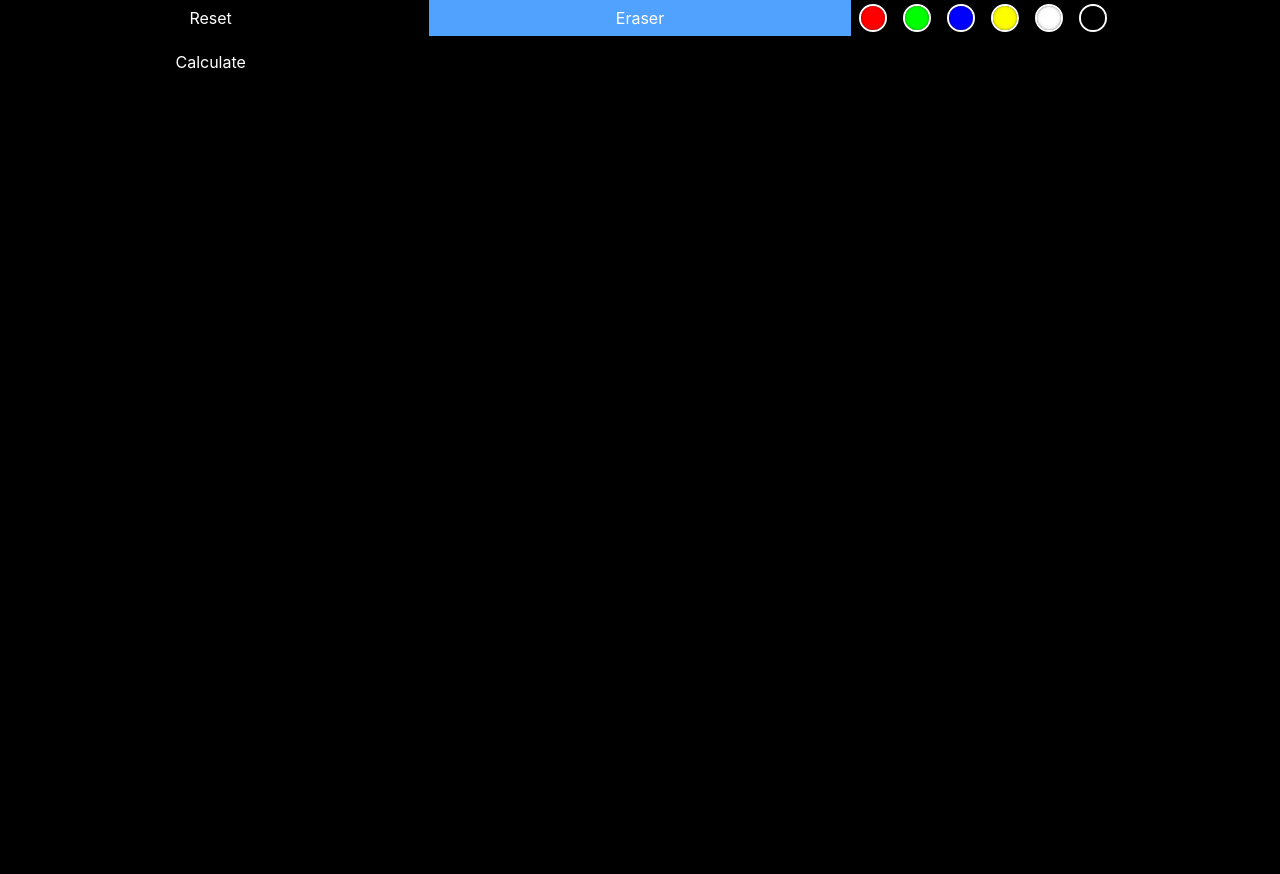
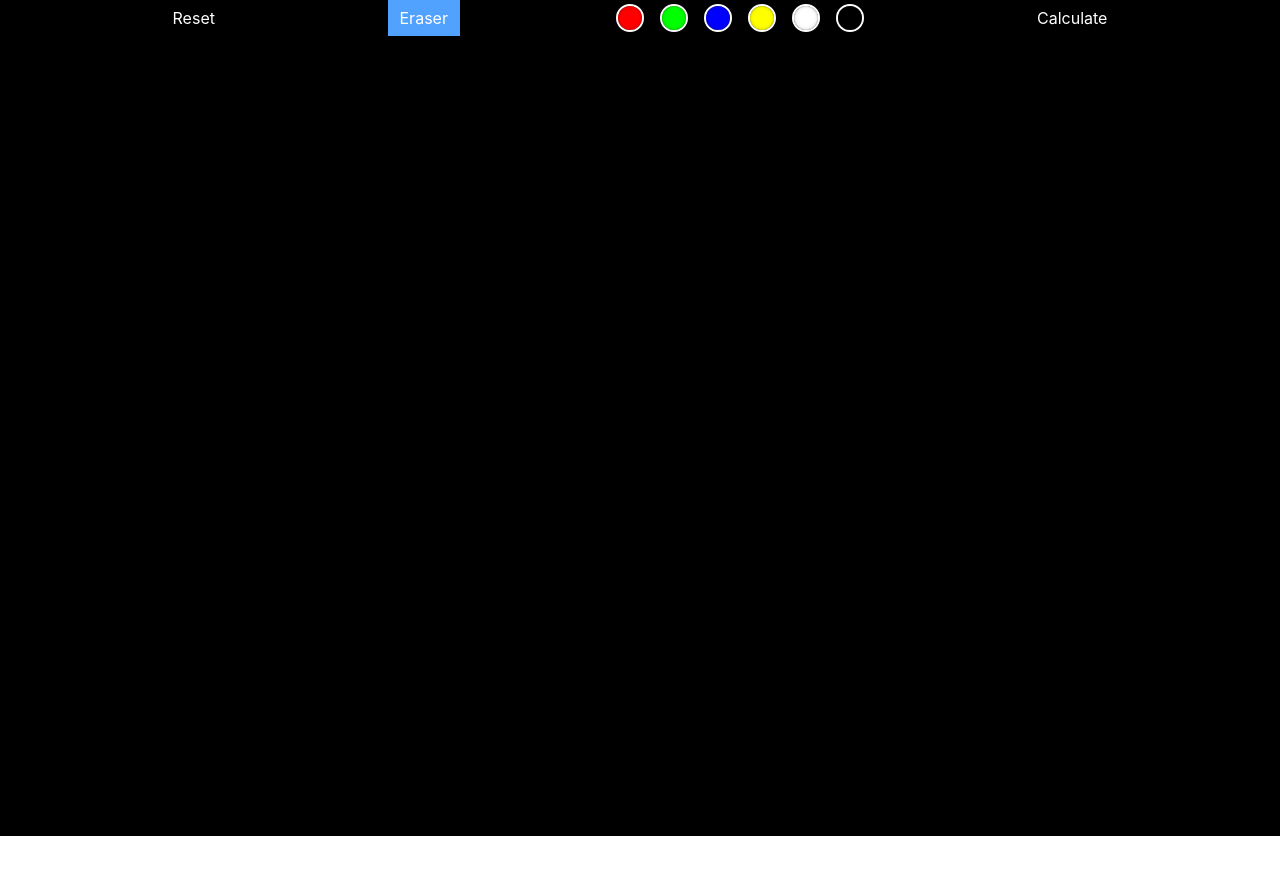
Before and after one commit to Kushalkush-dev/Mathify-Ai, a React (Vite) app: page / in a window 1280 px wide. Shown: the top 874 px of the page. After the commit the page ends 836 px from the top, so only its background shows below. Built offline with nearby package versions, Linux system fonts and the light colour scheme.

Commit message:
fixed the buttons layout

```diff
--- a/src/pages/Home.jsx
+++ b/src/pages/Home.jsx
@@ -100,7 +100,7 @@
   return(
   <>
 
-  <div className='grid grid-cols-3 gap-2 bg-black'>
+  <div className='flex justify-evenly bg-black'>
     <Button onClick={()=>{
       setreset(true)
     }}
@@ -110,7 +110,7 @@
     >Reset</Button>
 
 
-    <button onClick={eraser} className='bg-blue-400 text-white '>
+    <button onClick={eraser} className='bg-blue-400 px-3 text-white'>
       Eraser
     </button>
     <Group className='z-50'>
```
